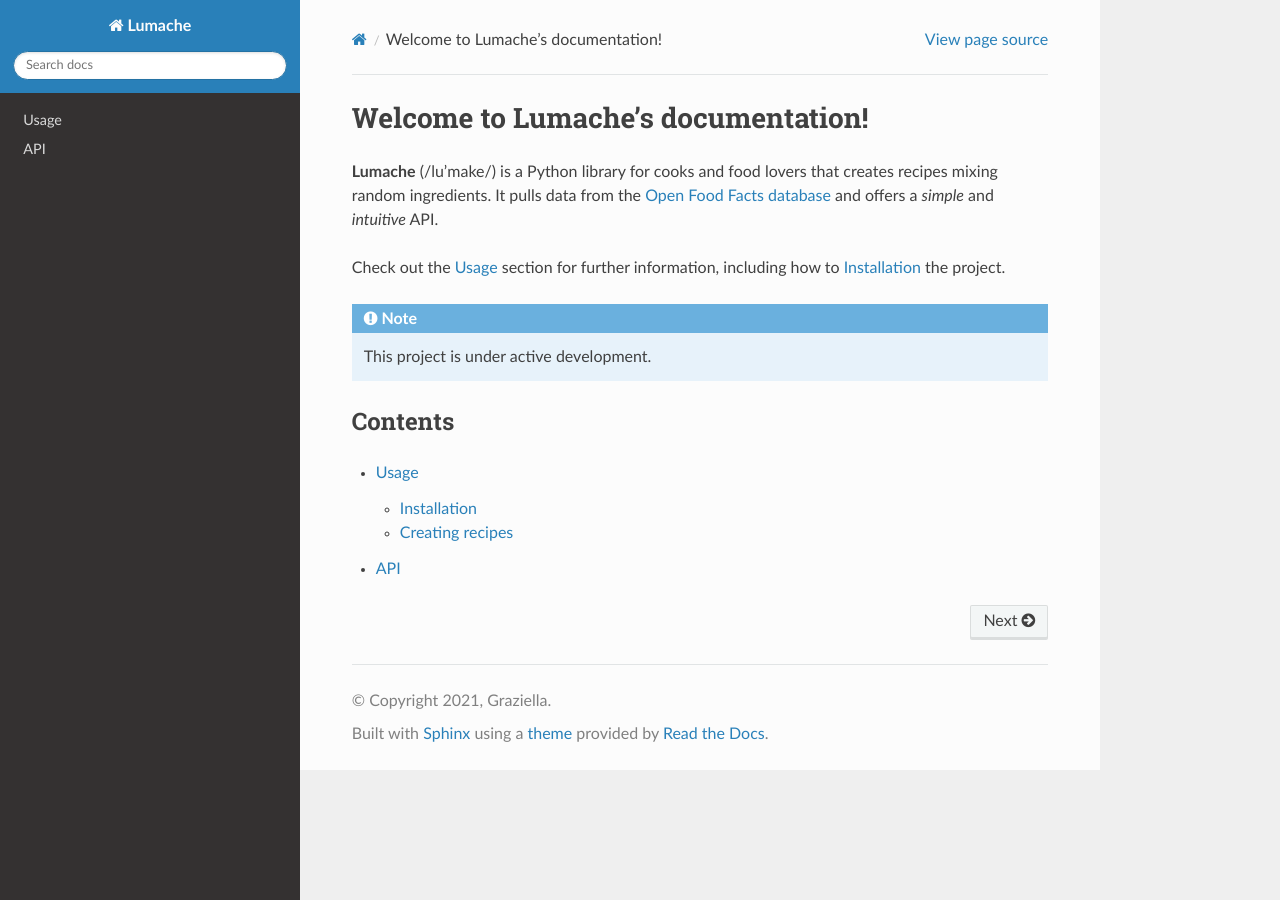
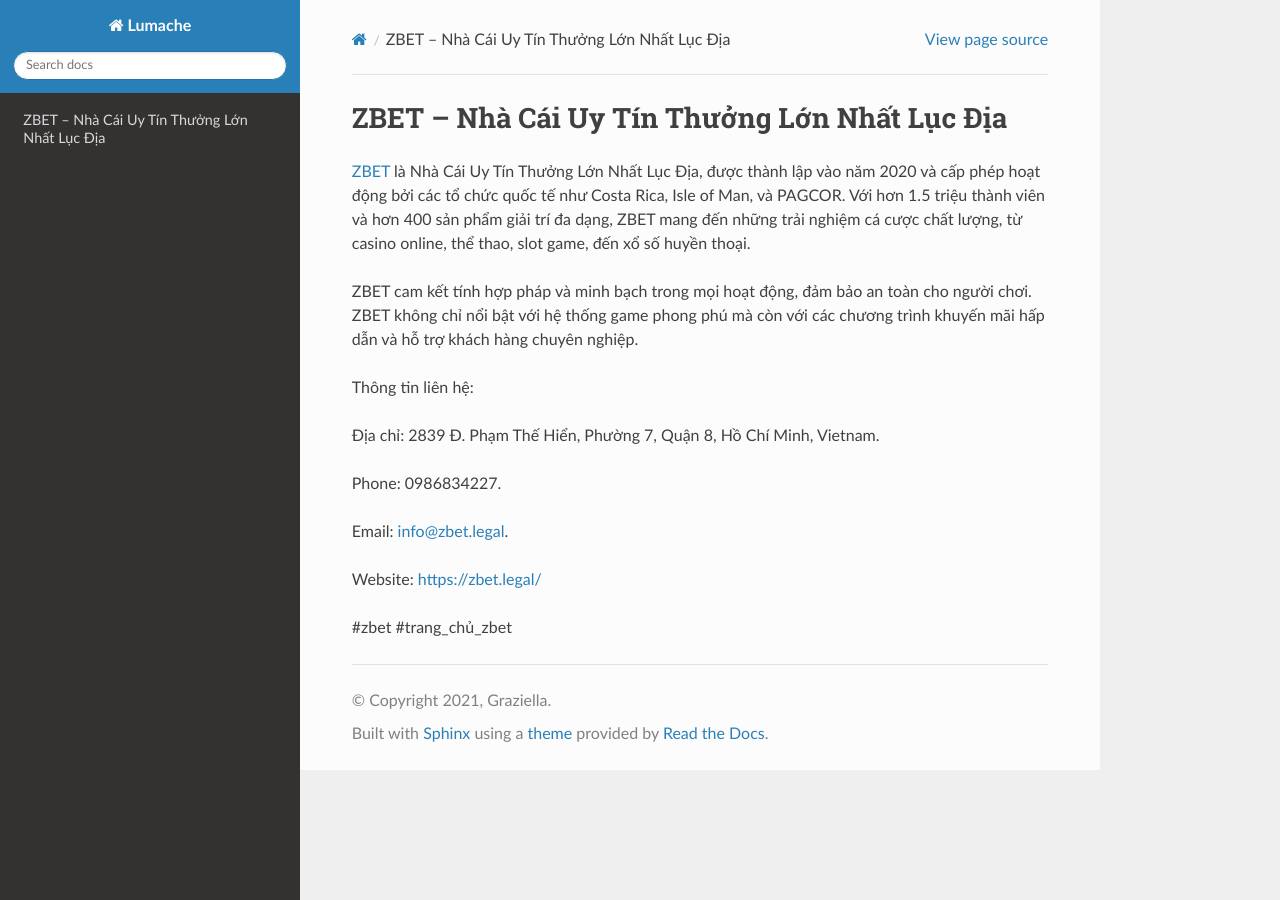
Before and after one commit to plapenanec/1zbetlegal, a Sphinx documentation site: the page built from docs/source/index.rst, in a window 1280 px wide. Built offline with Sphinx 7.4.7 and the Read the Docs theme 3.1.0, drawn with Linux system fonts in a browser that asks for light colours.

Commit message:
Update index.rst

```diff
--- a/docs/source/index.rst
+++ b/docs/source/index.rst
@@ -1,22 +1,18 @@
-Welcome to Lumache's documentation!
+ZBET – Nhà Cái Uy Tín Thưởng Lớn Nhất Lục Địa
 ===================================
 
-**Lumache** (/lu'make/) is a Python library for cooks and food lovers
-that creates recipes mixing random ingredients.
-It pulls data from the `Open Food Facts database <https://world.openfoodfacts.org/>`_
-and offers a *simple* and *intuitive* API.
+`ZBET <https://zbet.legal/>`_ là Nhà Cái Uy Tín Thưởng Lớn Nhất Lục Địa, được thành lập vào năm 2020 và cấp phép hoạt động bởi các tổ chức quốc tế như Costa Rica, Isle of Man, và PAGCOR. Với hơn 1.5 triệu thành viên và hơn 400 sản phẩm giải trí đa dạng, ZBET mang đến những trải nghiệm cá cược chất lượng, từ casino online, thể thao, slot game, đến xổ số huyền thoại.
 
-Check out the :doc:`usage` section for further information, including
-how to :ref:`installation` the project.
+ZBET cam kết tính hợp pháp và minh bạch trong mọi hoạt động, đảm bảo an toàn cho người chơi. ZBET không chỉ nổi bật với hệ thống game phong phú mà còn với các chương trình khuyến mãi hấp dẫn và hỗ trợ khách hàng chuyên nghiệp.
 
-.. note::
+Thông tin liên hệ:
 
-   This project is under active development.
+Địa chỉ: 2839 Đ. Phạm Thế Hiển, Phường 7, Quận 8, Hồ Chí Minh, Vietnam.
 
-Contents
---------
+Phone: 0986834227.
 
-.. toctree::
+Email: info@zbet.legal.
 
-   usage
-   api
+Website: https://zbet.legal/
+
+#zbet #trang_chủ_zbet
```
